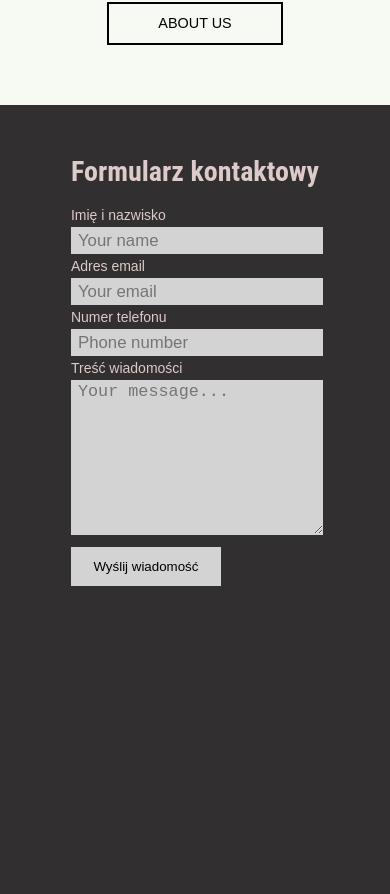
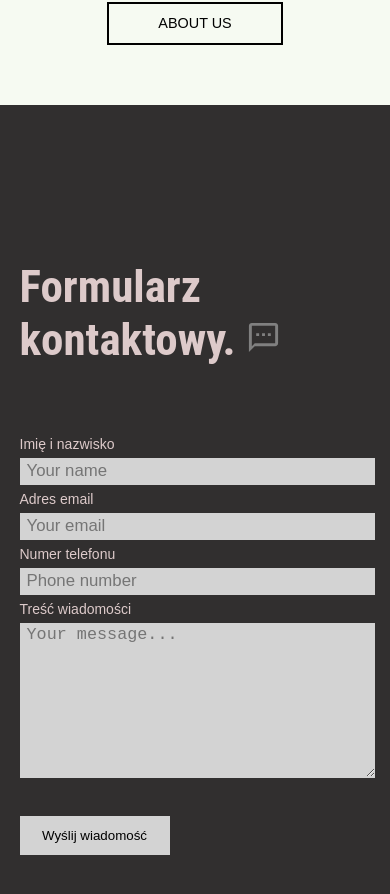
Before and after one commit to infinite223/It, a React (Create React App) app: page / in a window 390 px wide. Shown: the part 11054-11948 px from the top of the page. Built offline with nearby package versions, Linux system fonts and the light colour scheme.

Commit message:
better view

```diff
--- a/src/Page/Main/Footer/Footer.scss
+++ b/src/Page/Main/Footer/Footer.scss
@@ -36,6 +36,7 @@
 
                 @media screen and (max-width:950px){
                     width: 100%;
+                    margin: 6px 0px;
                  }
 
               }
@@ -58,6 +59,7 @@
 
                 @media screen and (max-width:950px){
                     width: 100%;
+                    margin: 6px 0px;
                  }
 
               }
@@ -85,9 +87,18 @@
               }
               @media screen and (max-width:950px){
                  height: 100vh;
+                 justify-content: center;
                  width: 100%;
 
                  align-items: left;
+
+                 h1{
+                     font-size: 45px;
+                     margin-bottom: 70px;
+                 }
+                 button{
+                    margin: 2rem 0px;
+                 }
               }
         }
 
@@ -98,8 +109,7 @@
         @media screen and (max-width:950px){
             flex-direction: column;
             align-items: center;
-            width: fit-content;
-
+            width: 90%;
           }
     }
 }
--- a/src/Page/Main/Footer/Footer.tsx
+++ b/src/Page/Main/Footer/Footer.tsx
@@ -1,5 +1,6 @@
 import React, {useState} from 'react'
 import { send } from 'emailjs-com';
+import { MdOutlineTextsms } from "react-icons/md"
 import "./Footer.scss"
 
 function Footer() {
@@ -33,10 +34,11 @@ function Footer() {
 
   return (
     <div className='Footer flex' id="Footer">
+
       <div className='Footer__contact flex'>
        <form >{//onSubmit={onSubmit}>
         }
-          <h1>Formularz kontaktowy</h1>
+          <h1>Formularz kontaktowy. <MdOutlineTextsms color='grey' size={35}/></h1>
           <label>Imię i nazwisko</label>
           <input
             type='text'
```
